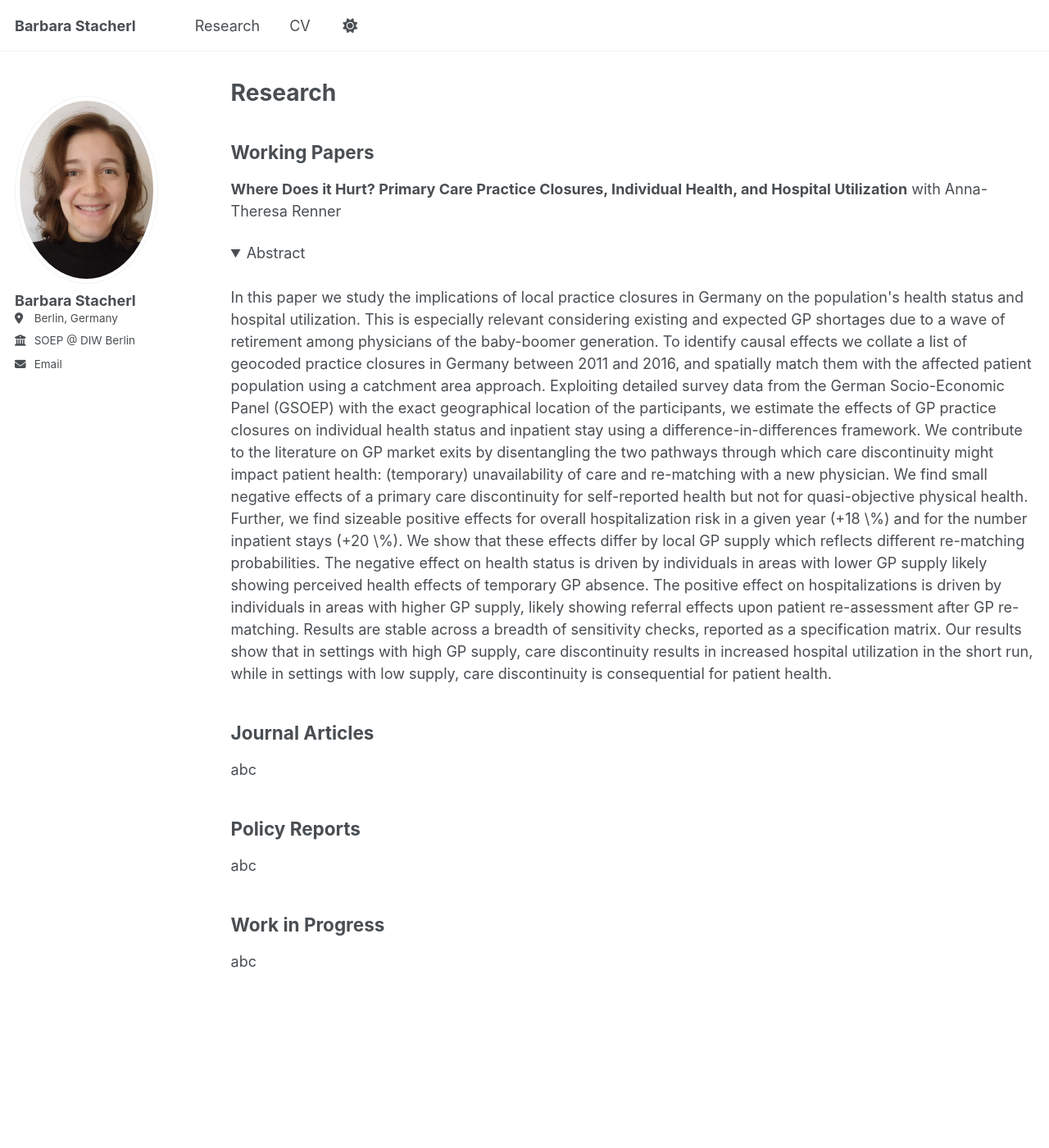
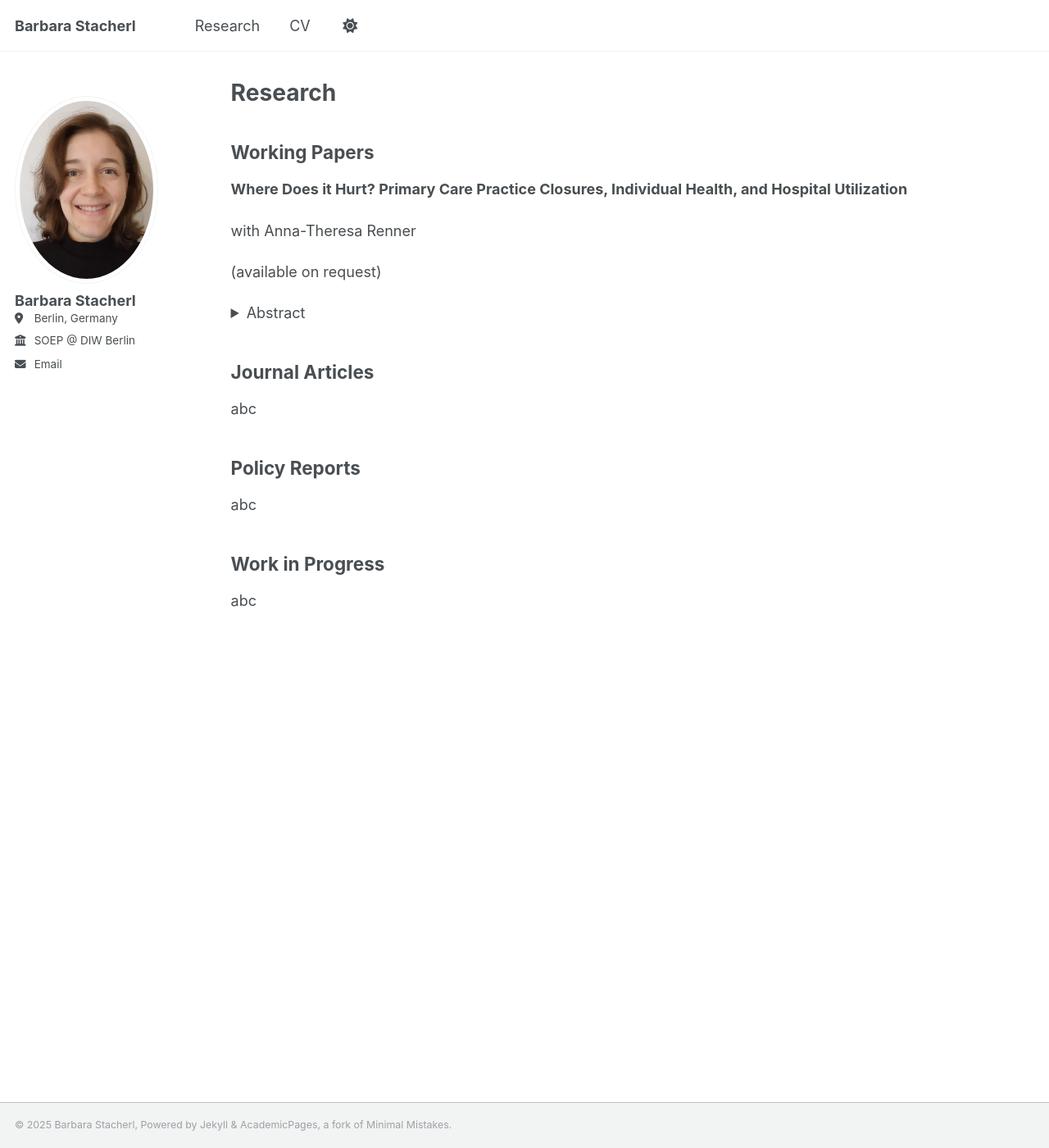
Before and after one commit to barbarastacherl/barbarastacherl.github.io, a Jekyll site: the page built from _pages/research.md, in a window 1280 px wide and 1400 px high. Shown: the whole window at 82% size. Built offline with Jekyll 4.4.1, drawn with Linux system fonts in a browser that asks for light colours.

Commit message:
Update research.md

```diff
--- a/_pages/research.md
+++ b/_pages/research.md
@@ -8,14 +8,17 @@ author_profile: true
 ## Working Papers
 
 **Where Does it Hurt? Primary Care Practice Closures, Individual Health, and Hospital Utilization**
+
 with Anna-Theresa Renner
 
-<details open>
+(available on request)
+
+<details>
 <summary>Abstract</summary>
 <br>
 In this paper we study the implications of local practice closures in Germany on the population's health status and hospital utilization. This is especially relevant considering existing and expected GP shortages due to a wave of retirement among physicians of the baby-boomer generation.
 To identify causal effects we collate a list of geocoded practice closures in Germany between 2011 and 2016, and spatially match them with the affected patient population using a catchment area approach. Exploiting detailed survey data from the German Socio-Economic Panel (GSOEP) with the exact geographical location of the participants, we estimate the effects of GP practice closures on individual health status and inpatient stay using a difference-in-differences framework. We contribute to the literature on GP market exits by disentangling the two pathways through which care discontinuity might impact patient health: (temporary) unavailability of care and re-matching with a new physician.
-We find small negative effects of a primary care discontinuity for self-reported health but not for quasi-objective physical health. Further, we find sizeable positive effects for overall hospitalization risk in a given year (+18 \%) and for the number inpatient stays (+20 \%). We show that these effects differ by local GP supply which reflects different re-matching probabilities. The negative effect on health status is driven by individuals in areas with lower GP supply likely showing perceived health effects of temporary GP absence. The positive effect on hospitalizations is driven by individuals in areas with higher GP supply, likely showing referral effects upon patient re-assessment after GP re-matching. Results are stable across a breadth of sensitivity checks, reported as a specification matrix.
+We find small negative effects of a primary care discontinuity for self-reported health but not for quasi-objective physical health. Further, we find sizeable positive effects for overall hospitalization risk in a given year (+18%) and for the number inpatient stays (+20%). We show that these effects differ by local GP supply which reflects different re-matching probabilities. The negative effect on health status is driven by individuals in areas with lower GP supply likely showing perceived health effects of temporary GP absence. The positive effect on hospitalizations is driven by individuals in areas with higher GP supply, likely showing referral effects upon patient re-assessment after GP re-matching. Results are stable across a breadth of sensitivity checks, reported as a specification matrix.
 Our results show that in settings with high GP supply, care discontinuity results in increased hospital utilization in the short run, while in settings with low supply, care discontinuity is consequential for patient health.
 </details>
 
```
